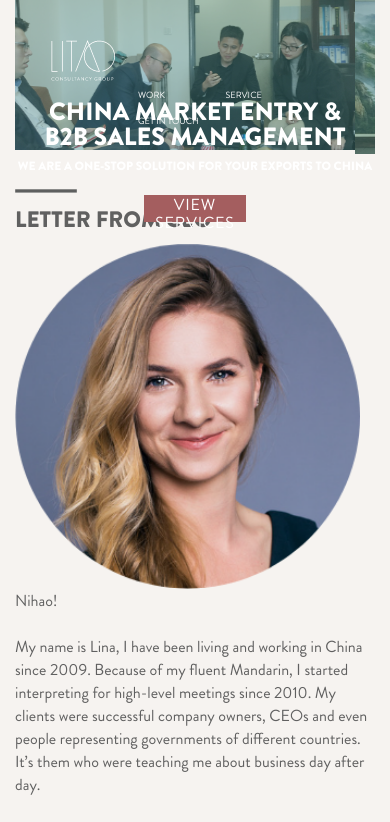
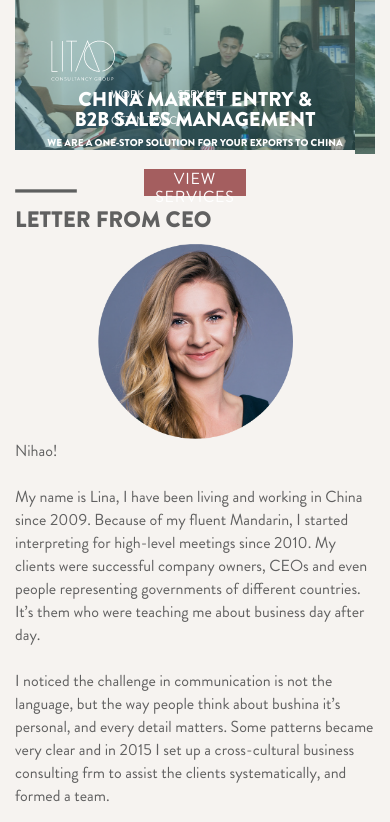
Before and after one commit to kabosiene/litaogroup, a website built with Parcel: page index.html in a window 390 px wide. Shown: the top 822 px of the page. Built offline with nearby package versions, Linux system fonts and the light colour scheme.

Commit message:
add intro fix

```diff
--- a/css/main.css
+++ b/css/main.css
@@ -607,9 +607,34 @@ textarea {
       font-size: 12px;
     }
   }
+@media only screen and (max-width: 600px) {
+  .headline {
+    font-size: 20px;
+    line-height: 20px;
+  }
+
+  .headline-block {
+    top: 90px;
+  }
+
+  .header-menu li{
+    padding-left: 20px;
+  }
+  .header-menu li a{
+    font-size: 11px;
+  }
+
+
+  .headline-block small {
+    font-size: 10px;
+  }
+}
+
 @media only screen and (max-width: 500px) {
   .ceo-photo{
-    height: initial;
+    height: auto;
+    width: 50vw;
+    margin: auto;
   }
   .intro-part{
     flex-direction: column;
--- a/index.html
+++ b/index.html
@@ -448,7 +448,7 @@
          <div class="row">
            <div class="col-xs-12 col-md-12">
              <div class="row">
-               <div class="col-md-6 left">
+               <div class="col-6 left">
                  <p class="call-to-action"><b>Talk to us or come for tea!</b></p>
                  <ul>
                    <li>Tel: 021 - 51061063</li>
@@ -457,7 +457,7 @@
                    <button>CONTACT</button>
                  </a>
                </div>
-               <div class="col-md-6 right">
+               <div class="col-6 right">
                  <ul>
                    <li><a  href="#">HOME</a></li>
                    <li><a  href="#">SERVICES</a></li>
```
